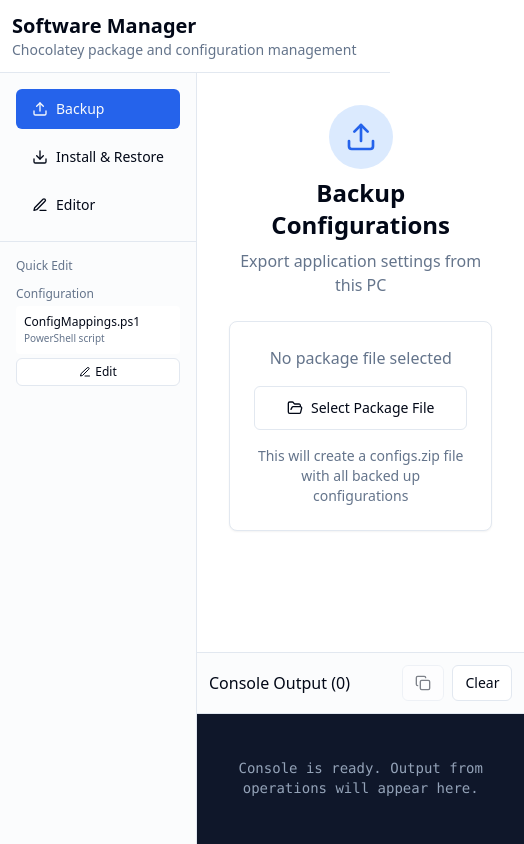
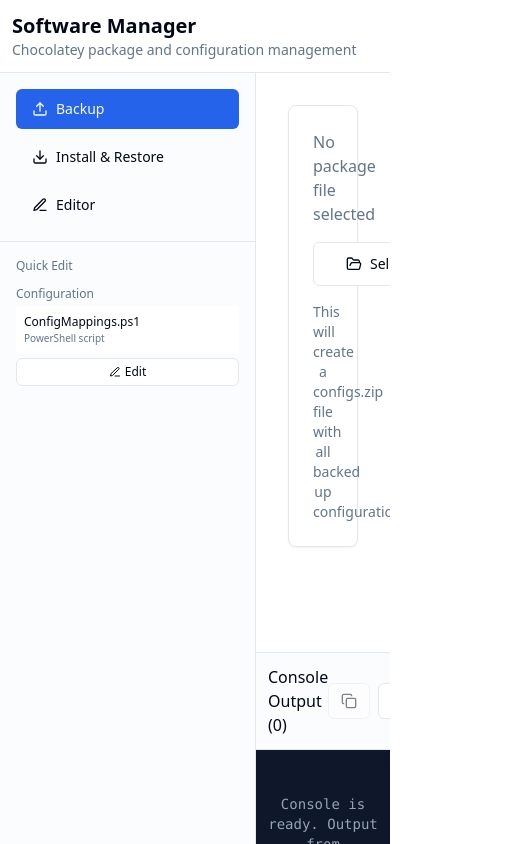
Before and after one commit to Nevaehni/SoftwareManager, a React (Vite) app: page / in a window 390 px wide. Shown: the whole page, 524 px wide, since content can reach past the window. Built offline with nearby package versions, Linux system fonts and the light colour scheme.

Commit message:
Enhance layout responsiveness and improve overflow handling in main components

```diff
--- a/src/App.tsx
+++ b/src/App.tsx
@@ -210,9 +210,8 @@
       addLog(`Could not open ConfigMappings.ps1: ${error}`, 'error')
     }
   }
-
   return (
-    <div className="h-screen bg-background flex flex-col">
+    <div className="h-screen bg-background flex flex-col overflow-hidden">
       {/* Header */}
       <header className="border-b p-3 flex-shrink-0">
         <div className="flex items-center justify-between">
@@ -233,9 +232,9 @@
       </header>
 
       {/* Main Layout */}
-      <div className="flex-1 flex min-h-0">
+      <div className="flex-1 flex min-h-0 overflow-hidden">
         {/* Left Sidebar Navigation */}
-        <div className="w-64 border-r bg-muted/30 flex flex-col">          <nav className="p-4 space-y-2">
+        <div className="w-64 border-r bg-muted/30 flex flex-col flex-shrink-0">          <nav className="p-4 space-y-2">
           <Button
             onClick={() => {
               setSelectedTab('backup')
@@ -270,7 +269,7 @@
           </Button>        </nav>
 
           {/* Files Section in Sidebar */}
-          <div className="p-4 border-t">
+          <div className="p-4 border-t overflow-y-auto">
             <div className="text-xs font-medium text-muted-foreground mb-3">Quick Edit</div>
 
             {/* Package List */}
@@ -310,11 +309,10 @@
             </div>
           </div>
         </div>        {/* Main Content Area */}
-        <div className="flex-1 flex flex-col">
-          {selectedTab === 'editor' ? (
+        <div className="flex-1 flex flex-col min-w-0 overflow-hidden">          {selectedTab === 'editor' ? (
           /* Editor Mode */
           editingFile ? (
-              <div className="flex-1">
+            <div className="flex-1 min-h-0">
               <FileEditor
                 filePath={editingFile}
                 onLog={addLog}
@@ -323,16 +321,8 @@
             </div>
           ) : (
             /* File Selection */
-              <div className="flex-1 p-8">
+            <div className="flex-1 p-8 overflow-y-auto">
               <div className="max-w-2xl mx-auto space-y-6">
-                  <div className="text-center space-y-2">
-                    <div className="mx-auto w-16 h-16 bg-purple-100 rounded-full flex items-center justify-center">
-                      <Edit3 className="h-8 w-8 text-purple-600" />
-                    </div>
-                    <h2 className="text-2xl font-bold">File Editor</h2>
-                    <p className="text-muted-foreground">Select a file to edit</p>
-                  </div>
-
                 <div className="space-y-4">
                   <Card className="p-6 hover:shadow-lg transition-all cursor-pointer border-2 hover:border-blue-200" onClick={editPackageFile}>
                     <div className="flex items-center justify-between">
@@ -371,16 +361,8 @@
           )
         ) : selectedTab === 'backup' ? (
           /* Backup Mode */
-            <div className="flex-1 p-8">
+          <div className="flex-1 p-8 overflow-y-auto">
             <div className="max-w-2xl mx-auto space-y-6">
-                <div className="text-center space-y-2">
-                  <div className="mx-auto w-16 h-16 bg-blue-100 rounded-full flex items-center justify-center">
-                    <Upload className="h-8 w-8 text-blue-600" />
-                  </div>
-                  <h2 className="text-2xl font-bold">Backup Configurations</h2>
-                  <p className="text-muted-foreground">Export application settings from this PC</p>
-                </div>
-
               <Card className="p-6">
                 <div className="space-y-4">
                   {!selectedPackageFile ? (
@@ -417,16 +399,8 @@
           </div>
         ) : selectedTab === 'restore' ? (
           /* Restore Mode */
-            <div className="flex-1 p-8">
+          <div className="flex-1 p-8 overflow-y-auto">
             <div className="max-w-2xl mx-auto space-y-6">
-                <div className="text-center space-y-2">
-                  <div className="mx-auto w-16 h-16 bg-green-100 rounded-full flex items-center justify-center">
-                    <Download className="h-8 w-8 text-green-600" />
-                  </div>
-                  <h2 className="text-2xl font-bold">Install & Restore</h2>
-                  <p className="text-muted-foreground">Set up a new PC with your applications</p>
-                </div>
-
               <Card className="p-6">
                 <div className="space-y-4">
                   <div>
@@ -488,23 +462,12 @@
           </div>
         ) : (
           /* Home Dashboard */
-            <div className="flex-1 p-8">
+          <div className="flex-1 p-8 overflow-y-auto">
             <div className="max-w-4xl mx-auto space-y-8">                <div className="grid grid-cols-1 md:grid-cols-3 gap-6">
               <Card className="p-8 hover:shadow-lg transition-all cursor-pointer border-2 hover:border-blue-200" onClick={() => {
                 setSelectedTab('backup')
                 setEditingFile(null)
               }}>
-                  <div className="text-center space-y-4">
-                    <div className="mx-auto w-16 h-16 bg-blue-100 rounded-full flex items-center justify-center">
-                      <Upload className="h-8 w-8 text-blue-600" />
-                    </div>
-                    <div>
-                      <h3 className="text-xl font-semibold">Backup Configurations</h3>
-                      <p className="text-muted-foreground mt-2">
-                        Export application settings from this PC
-                      </p>
-                    </div>
-                  </div>
               </Card>
 
               <Card className="p-8 hover:shadow-lg transition-all cursor-pointer border-2 hover:border-green-200" onClick={() => {
@@ -566,7 +529,7 @@
               )}
             </div>
           </div>
-          )}          {/* Console Panel - always visible */}
+        )}{/* Console Panel - always visible */}
           <div className="h-48 border-t">
             <div className="h-full flex flex-col">
               <div className="p-3 border-b bg-muted/30">
```
Lines whose indentation alone changed are shown as unchanged.
